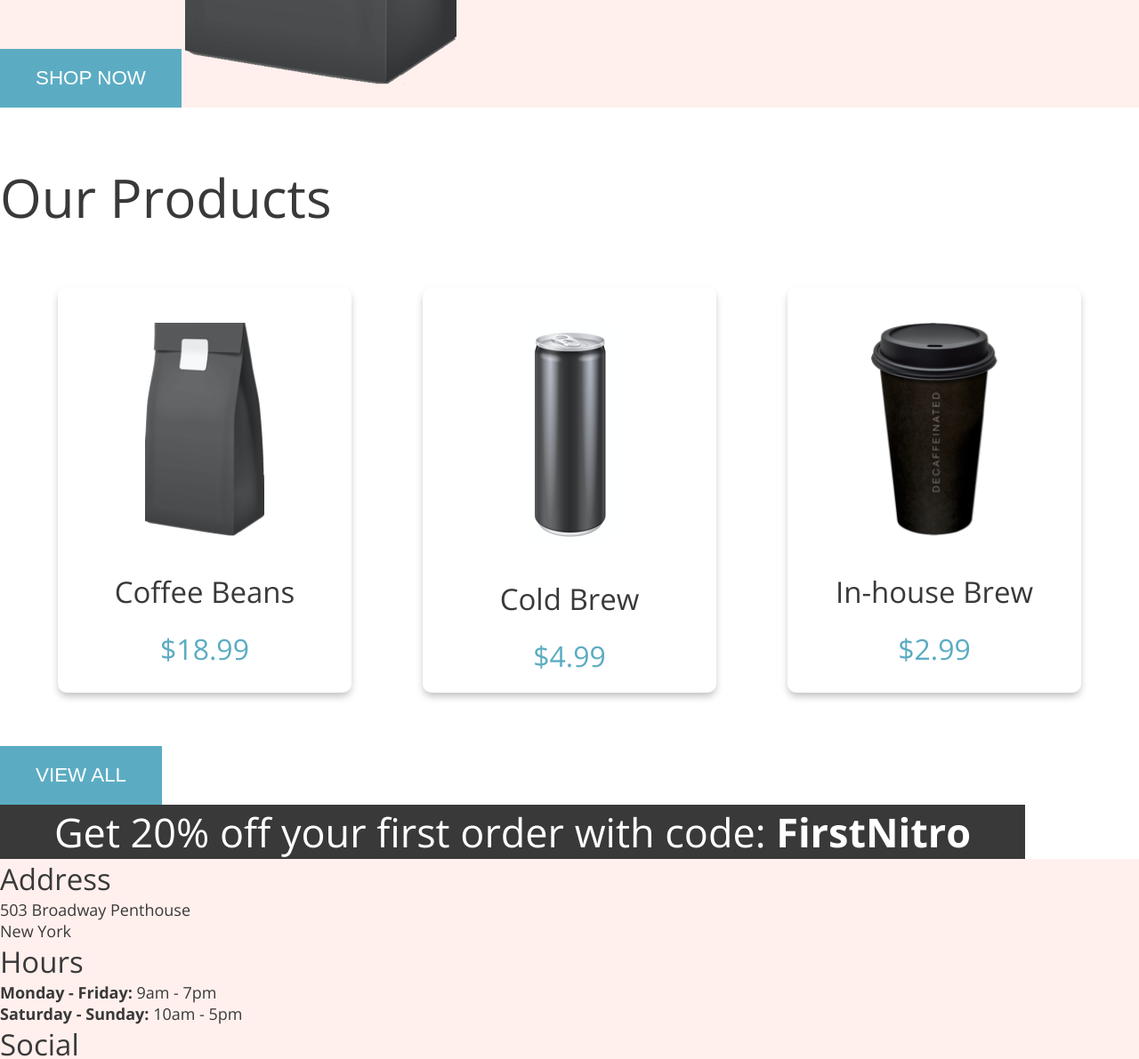
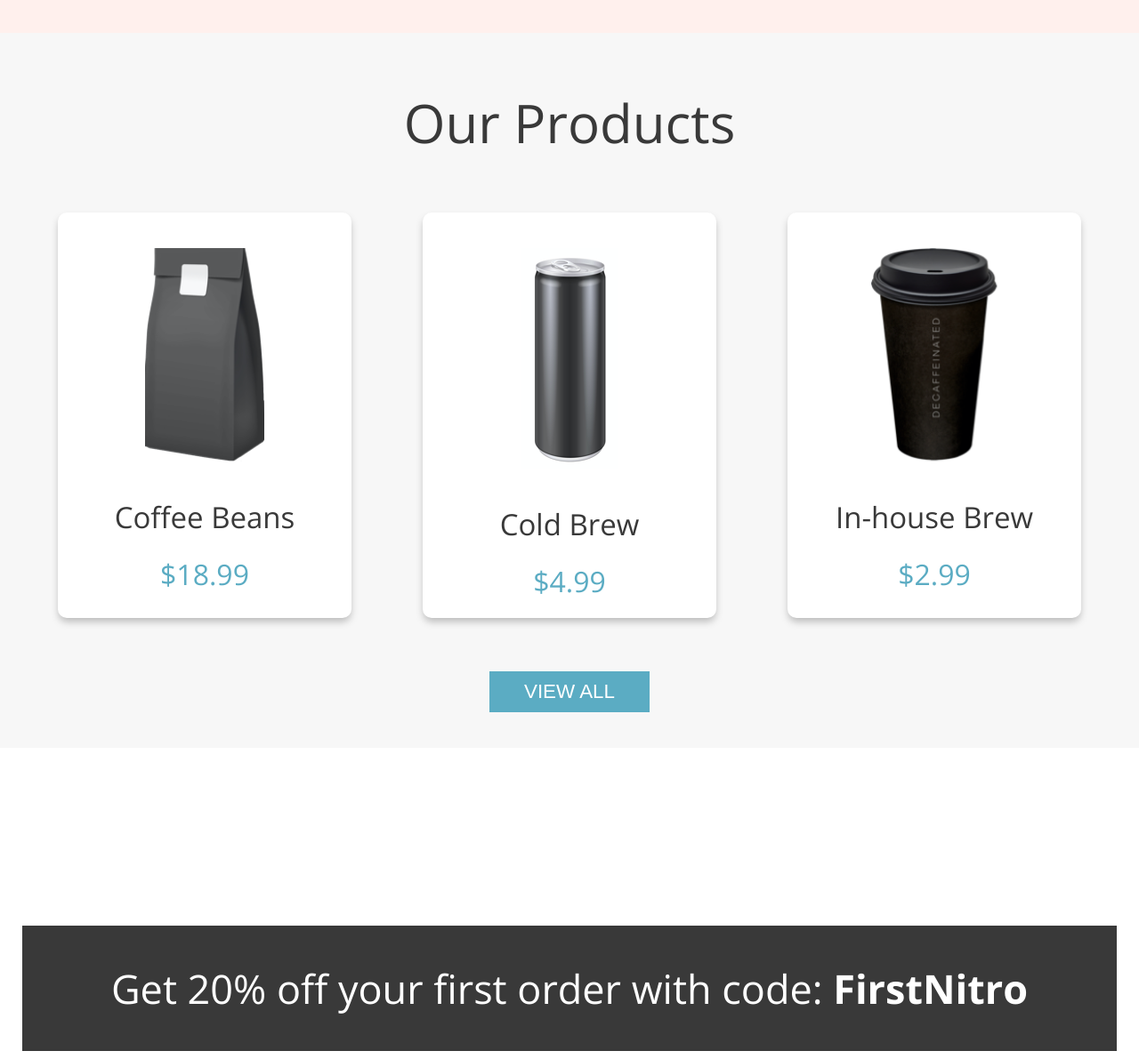
Before and after one commit to ARoibu/andrei-roibu-coffeeshop, a plain HTML site: page index.html in a window 1280 px wide. Shown: the part 721-1912 px from the top of the page at 89% size. Drawn offline with nearby package versions, Linux system fonts and the light colour scheme.

Commit message:
styled landing page to look like d5e3 mockup

```diff
--- a/CSS/global.css
+++ b/CSS/global.css
@@ -73,4 +73,7 @@ p{
 }
 .footer{
     background-color: #FFF0ED;
+    display: flex;
+    justify-content: space-evenly;
+    padding: 60px 200px 60px 0;
 }
--- a/CSS/landing.css
+++ b/CSS/landing.css
@@ -1,3 +1,6 @@
+.product{
+    background-color: #f7f7f7;
+}
 .product__button{
     background-color: #5bacc3;
     color: #fff;
@@ -5,8 +8,13 @@
     text-decoration: none;
     min-width: 180px;
     max-width: 80%;
-    padding: 20px 40px;
+    padding: 10px 20px;
     font-size: 1.4rem;
+    margin-bottom: 40px;
+}
+.product__button--center{
+    display: flex;
+    justify-content: center;
 }
 .product__img{
     min-height: 15rem;
@@ -26,6 +34,13 @@
     font-size: 2.8125rem;
     font-weight: 400;
     text-align: center;
+    padding: 40px 100px;
+    margin: 200px 0;
+}
+.product__discount--positioning{
+    display: flex;
+    justify-content: center;
+    align-items: center;
 }
 .product__card{
     min-width: 330px;
@@ -38,6 +53,7 @@
     display: flex;
     flex-direction: column;
     align-items: center;
+    background-color: #fff;
 }
 .product__row{
     display: flex;
@@ -45,12 +61,23 @@
     margin: 60px;
 }
 .product__title{
-    margin: 60px 0 0 0;
+    padding: 60px 0 0 0;
+    width: fit-content;
+    margin: 0 auto;
 }
 .text--bold{
     font-weight: 700;
 }
 .nitro-coffee{
-    margin-top: 2rem;
     background-color: #fff0ed;
+    display: flex;
+    justify-content: space-between;
+    padding: 40px 150px 40px 100px;
 }
+.nitro-coffee__text-container{
+    width: 380px;
+    margin-top: 100px;
+}
+.nitro-coffee__text{
+    margin: 20px 0 40px 0;
+}
--- a/index.html
+++ b/index.html
@@ -23,18 +23,20 @@
             </ul>
         </nav>
         <div class="nitro-coffee">
-            <h1>Nitro Coffee</h1>
-            <p>Coffee is a brewed drink prepared from roasted coffee beans, the seeds of berries from certain Coffea species</p>
-            <a class="link--no-underscore" href="pages/menu.html">
+            <div class="nitro-coffee__text-container">
+                <h1>Nitro Coffee</h1>
+                <p class="nitro-coffee__text">Coffee is a brewed drink prepared from roasted coffee beans, the seeds of berries from certain Coffea species</p>
+                <a class="link--no-underscore" href="pages/menu.html">
                 <button type="button" class="product__button">SHOP NOW</button>
-            </a>
+                </a>
+            </div>
             <img src="assets/images/coffeebeans-hero.png" alt="coffee bag">
         </div>
 
     </header>
 
     <main>
-        <section>
+        <section class="product">
             <h2 class="product__title">Our Products</h2>
             <div class="product__row">
                 <div class="product__card">
@@ -53,32 +55,33 @@
                     <p class="product__price">$2.99</p>
                 </div>
             </div>
+            <div class="product__button--center">
             <a href="pages/menu.html">
             <button type="button" class="product__button">VIEW ALL</button>
             </a>
-
+            </div>
         </section>
 
-        <section>
+        <section class="product__discount--positioning">
             <p class="product__discount">Get 20% off your first order with code: <span class="text--bold">FirstNitro</span></p>
         </section>
     </main>
 
     <footer class="footer">
         <div>
-            <h3>Address</h3>
+            <h3>Address</h3><br>
             <p>503 Broadway Penthouse</p>
             <p>New York</p>
 
         </div>
         <div>
-            <h3>Hours</h3>
+            <h3>Hours</h3><br>
             <p><span class="text--bold">Monday - Friday:</span> 9am - 7pm</p>
             <p><span class="text--bold">Saturday - Sunday:</span> 10am - 5pm</p>
 
         </div>
         <div>
-            <h3>Social</h3>
+            <h3>Social</h3><br>
             <a class="link--no-underscore" href="https://www.facebook.com">
             <img src="assets/logos/Facebook-Icon.svg" alt="facebook" class="icon">
             </a>
```
